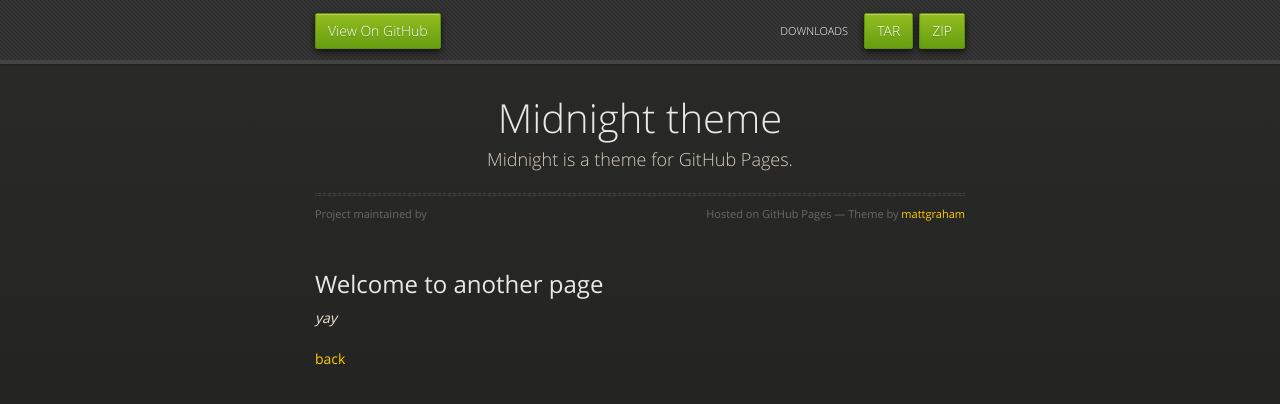
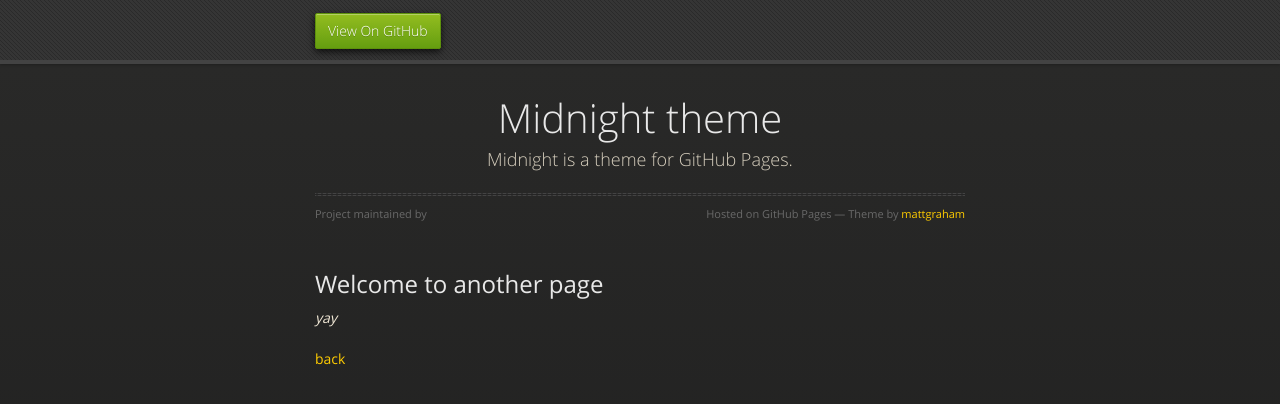
Before and after one commit to IsaacNietoG/IsaacNietoG.github.io, a Jekyll site: the page built from another-page.md, in a window 1280 px wide. Shown: the top 404 px of the page. Built offline with Jekyll 4.4.1, drawn with Linux system fonts in a browser that asks for light colours.

Commit message:
Removes README from template and disables downloads

```diff
--- a/_config.yml
+++ b/_config.yml
@@ -1,5 +1,4 @@
 title: Midnight theme
 description: Midnight is a theme for GitHub Pages.
-show_downloads: true
 google_analytics:
 theme: jekyll-theme-midnight
```
Also changed, not shown: README.md (deleted).
